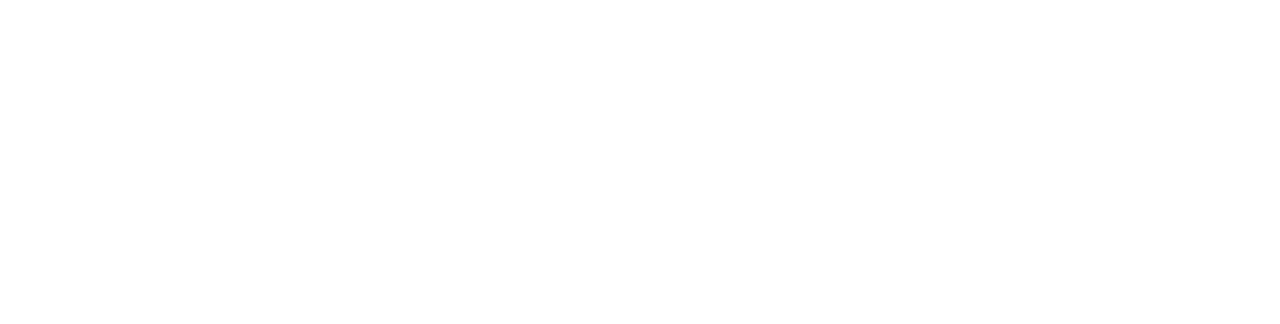
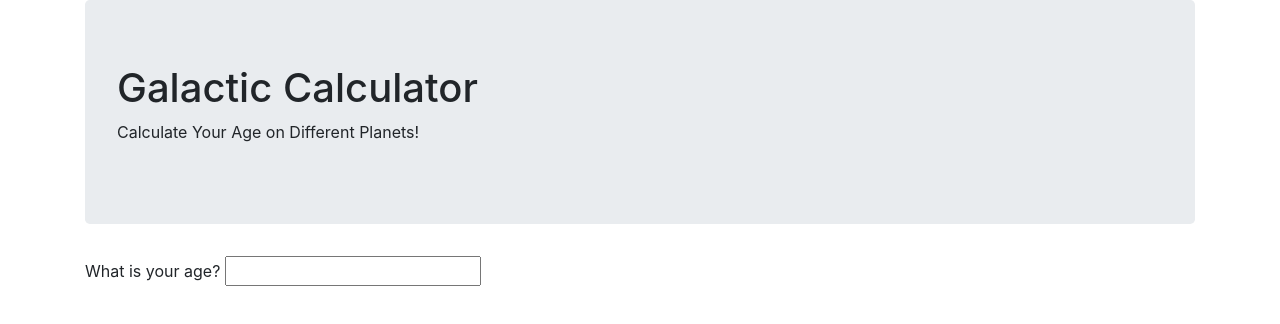
Before and after one commit to donnymays/galactic-calculator, a website built with webpack: page src/index.html in a window 1280 px wide. Built offline with nearby package versions, Linux system fonts and the light colour scheme.

```diff
--- a/src/index.html
+++ b/src/index.html
@@ -5,3 +5,17 @@
   <meta name="viewport" content="width=device-width, initial-scale=1.0">
   <title>Galactic Calculator</title>
 </head>
+<body>
+  <div class="container">
+    <div class="jumbotron">
+      <h1>Galactic Calculator</h1>
+      <p>Calculate Your Age on Different Planets!</p>
+    </div>
+    <div class="form-group">
+      <label for="ageInput">What is your age?</label>
+      <input id="ageInput" type="text">
+    </div>
+  </div>
+
+
+</body>
```
